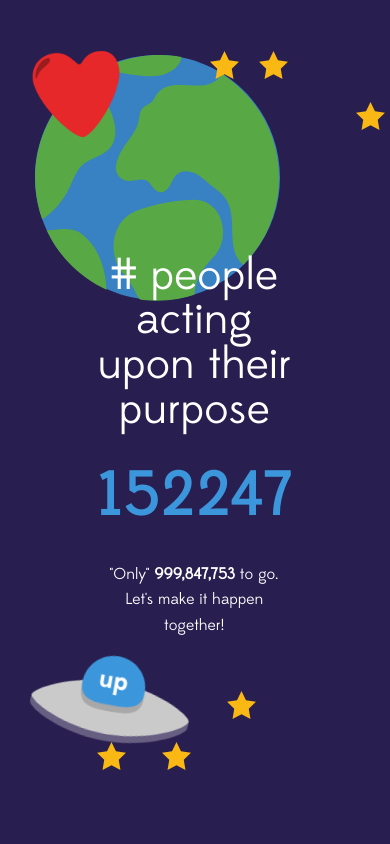
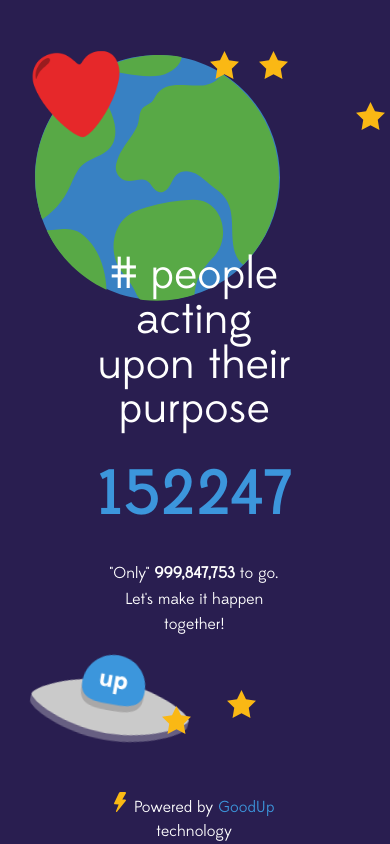
Before and after one commit to Sezayi/goodup-bhag, a React (Create React App) app: page / in a window 390 px wide. Built offline with nearby package versions, Linux system fonts and the light colour scheme.

Commit message:
add powered by and styling

```diff
--- a/src/App.css
+++ b/src/App.css
@@ -37,6 +37,14 @@
   grid-row-end: 9;
 }
 
+.poweredby-container {
+  grid-column-start: 4;
+  grid-column-end: 10;
+  grid-row-start: 12;
+  grid-row-end: 12;
+}
+
+
 
 /* If the screen size is 601px wide or more, set the font-size of <div> to 80px */
 @media screen and (min-width: 601px) {
@@ -61,6 +69,13 @@
   .explanation-container {
     font-family: "Edmondsans";
     font-size: 2em;
+    color: #ffffff;
+    text-align: center;
+    line-height: 1.5em;
+  }
+  .poweredby-container {
+    font-family: "Edmondsans";
+    font-size: 1em;
     color: #ffffff;
     text-align: center;
     line-height: 1.5em;
@@ -90,6 +105,16 @@
     color: #ffffff;
     text-align: center;
     line-height: 1.6em;
+  }
+  .poweredby-container {
+    font-family: "Edmondsans";
+    font-size: 1em;
+    color: #ffffff;
+    text-align: center;
+    line-height: 1.5em;
+  }
+  .stars-container-2 {
+    display: none;
   }
 
   .sdgs {
@@ -171,15 +196,16 @@
 .stars-container-2 {
   grid-column-start: 4;
   grid-column-end: 5;
-  grid-row-start: 11;
-  grid-row-end: 12;
+  grid-row-start: 10;
+  grid-row-end: 10;
 }
 
 .stars-container-3 {
   grid-column-start: 6;
   grid-column-end: 7;
-  grid-row-start: 11;
-  grid-row-end: 12;
+  grid-row-start: 10;
+  grid-row-end: 10;
+  margin-top: 1em;
 }
 
 .stars-container-4 {
@@ -203,3 +229,8 @@
   grid-row-end: 4;
   margin-left: 3rem;
 }
+
+.powered {
+  width: 12px;
+  margin-right: 8px;
+}
--- a/src/App.js
+++ b/src/App.js
@@ -11,6 +11,7 @@ import monster from "./images/monster.svg";
 import spaceship from "./images/spaceship.svg";
 import star from "./images/star.svg";
 import sdgs from "./images/sdgs.png";
+import powered from "./images/powered-icon.svg"
 
 function App() {
   const value = 152247;
@@ -92,6 +93,11 @@ function App() {
           "Only" <strong>{formatNumber(1000000000 - value)}</strong> to go.
           Let's make it happen together!
         </animated.div>
+        <animated.div className="poweredby-container">
+          <img className="powered"
+          src={powered}></img>
+          Powered by <a href="https://www.goodup.com">GoodUp</a> technology
+        </animated.div>
         <animated.div
           className="spaceship-container"
           style={{ transform: props.xy.interpolate(trans4) }}
--- a/src/index.css
+++ b/src/index.css
@@ -30,7 +30,7 @@ body {
   }
 
 h1 {
-  font-family: "Edmondsans-bold";
+  font-family: "Edmondsans-medium";
   font-size: 4em;
   font-weight: 500;
   color: #ffffff;
@@ -52,3 +52,12 @@ h3 {
   text-align: center;
   line-height: 1em;
 }
+
+a {
+  color: #3c96dc;
+  text-decoration: none;
+}
+
+a:hover {
+  color: #Fab914;
+}
```
Also changed, not shown: src/images/powered-icon.svg (added).
